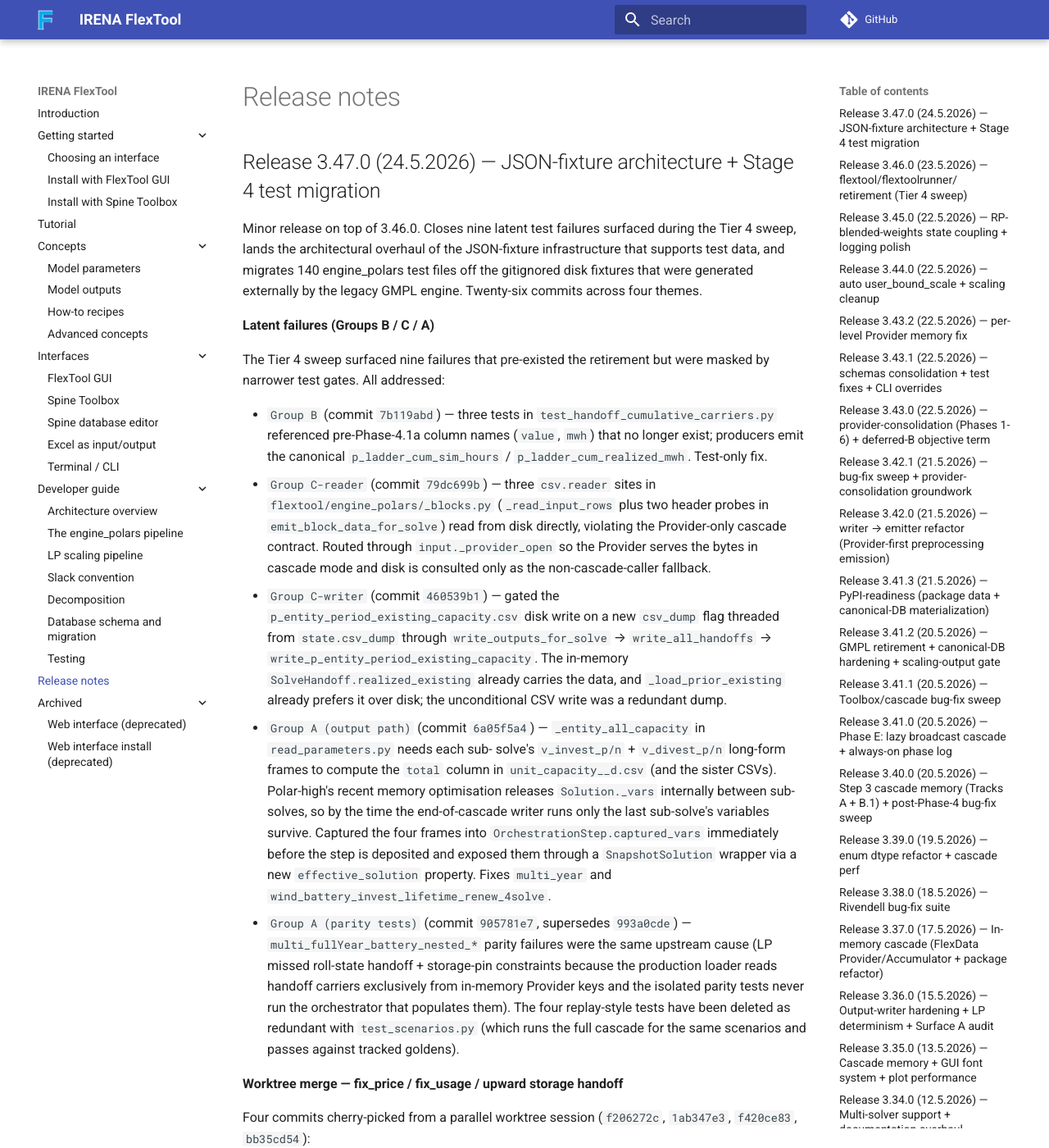
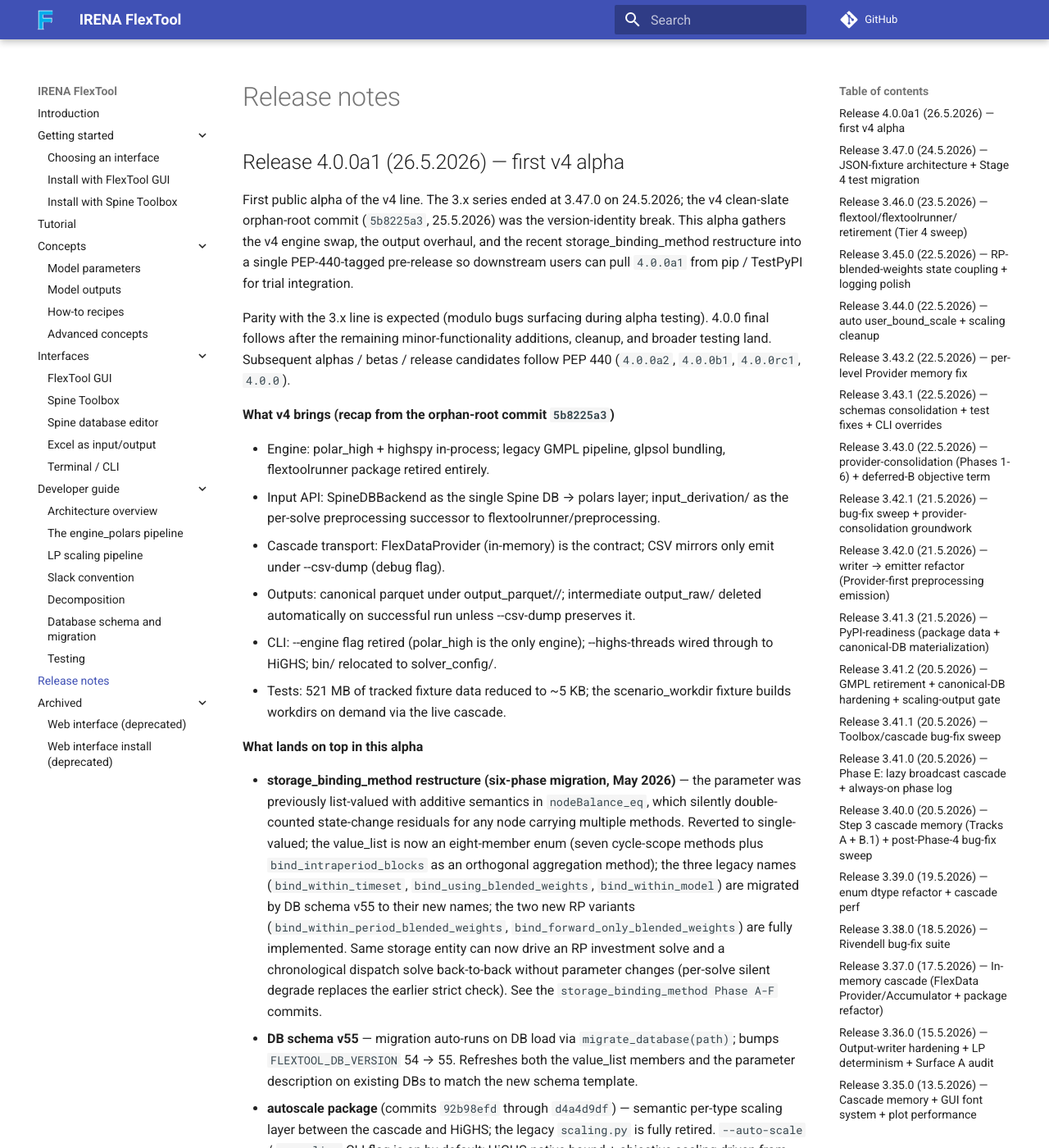
Before and after one commit to irena-flextool/flextool, an MkDocs documentation site: the page built from docs/release.md, in a window 1280 px wide and 1400 px high. Shown: the whole window at 82% size. Built offline with MkDocs 1.6.1 and Material for MkDocs 9.7.7, drawn with Linux system fonts in a browser that asks for light colours; comment, search, counter and statistics services are not loaded; some of the changed text lies outside the part shown.

Commit message:
v4.0.0a1 alpha pre-release
- pyproject.toml: version 3.45.0 -> 4.0.0a1 (PEP 440 first alpha).
  polar-high pinned to >=2.0.2.  highspy upper-capped at <=1.14.0
  (default install pulls 1.14.0; older 1.x remains installable for
  users who need to downgrade).
- RELEASE.md: new entry for 4.0.0a1 covering the v4 engine swap
  recap (from the orphan-root commit) plus what lands on top in
  this alpha (storage_binding_method restructure, DB schema v55,
  autoscale package) and known caveats.

Co-Authored-By: Claude Opus 4.7 (1M context) <noreply@anthropic.com>

```diff
--- a/RELEASE.md
+++ b/RELEASE.md
@@ -1,3 +1,81 @@
+## Release 4.0.0a1 (26.5.2026) — first v4 alpha
+
+First public alpha of the v4 line.  The 3.x series ended at 3.47.0
+on 24.5.2026; the v4 clean-slate orphan-root commit (`5b8225a3`,
+25.5.2026) was the version-identity break.  This alpha gathers the
+v4 engine swap, the output overhaul, and the recent
+storage_binding_method restructure into a single PEP-440-tagged
+pre-release so downstream users can pull `4.0.0a1` from pip /
+TestPyPI for trial integration.
+
+Parity with the 3.x line is expected (modulo bugs surfacing
+during alpha testing).  4.0.0 final follows after the remaining
+minor-functionality additions, cleanup, and broader testing land.
+Subsequent alphas / betas / release candidates follow PEP 440
+(`4.0.0a2`, `4.0.0b1`, `4.0.0rc1`, `4.0.0`).
+
+**What v4 brings (recap from the orphan-root commit `5b8225a3`)**
+
+- Engine: polar_high + highspy in-process; legacy GMPL pipeline,
+  glpsol bundling, flextoolrunner package retired entirely.
+- Input API: SpineDBBackend as the single Spine DB → polars layer;
+  input_derivation/ as the per-solve preprocessing successor to
+  flextoolrunner/preprocessing.
+- Cascade transport: FlexDataProvider (in-memory) is the contract;
+  CSV mirrors only emit under --csv-dump (debug flag).
+- Outputs: canonical parquet under output_parquet/<scenario>/;
+  intermediate output_raw/ deleted automatically on successful run
+  unless --csv-dump preserves it.
+- CLI: --engine flag retired (polar_high is the only engine);
+  --highs-threads wired through to HiGHS; bin/ relocated to
+  solver_config/.
+- Tests: 521 MB of tracked fixture data reduced to ~5 KB; the
+  scenario_workdir fixture builds workdirs on demand via the live
+  cascade.
+
+**What lands on top in this alpha**
+
+- **storage_binding_method restructure (six-phase migration, May
+  2026)** — the parameter was previously list-valued with additive
+  semantics in `nodeBalance_eq`, which silently double-counted
+  state-change residuals for any node carrying multiple methods.
+  Reverted to single-valued; the value_list is now an eight-member
+  enum (seven cycle-scope methods plus `bind_intraperiod_blocks`
+  as an orthogonal aggregation method); the three legacy names
+  (`bind_within_timeset`, `bind_using_blended_weights`,
+  `bind_within_model`) are migrated by DB schema v55 to their new
+  names; the two new RP variants
+  (`bind_within_period_blended_weights`,
+  `bind_forward_only_blended_weights`) are fully implemented.
+  Same storage entity can now drive an RP investment solve and a
+  chronological dispatch solve back-to-back without parameter
+  changes (per-solve silent degrade replaces the earlier strict
+  check).  See the `storage_binding_method Phase A-F` commits.
+- **DB schema v55** — migration auto-runs on DB load via
+  `migrate_database(path)`; bumps `FLEXTOOL_DB_VERSION` 54 → 55.
+  Refreshes both the value_list members and the parameter
+  description on existing DBs to match the new schema template.
+- **autoscale package** (commits `92b98efd` through `d4a4d9df`) —
+  semantic per-type scaling layer between the cascade and HiGHS;
+  the legacy `scaling.py` is fully retired.  `--auto-scale` /
+  `--scaling` CLI flag is on by default; HiGHS-native bound +
+  objective scaling driven from polar-high.
+
+**Known caveats for alpha users**
+
+- This is an alpha — bugs are expected.  Reports against any
+  scenario that worked under 3.47.0 but misbehaves under 4.0.0a1
+  are especially welcome and feed directly into the cleanup
+  before the 4.0.0 final.
+- One known parity-tolerance gap remains
+  (`tests/engine_polars/test_phase_e_g_multi_roll.py::test_fullYear_roll_matches_v3320_golden`,
+  rel 1e-6); pre-existing, orthogonal to the alpha-cycle changes.
+- Pre-v55 DBs that carried array-valued `storage_binding_method`
+  parameter values must be migrated before use; see the v52→v55
+  migration chain in `flextool/update_flextool/db_migration.py`.
+
+---
+
 ## Release 3.47.0 (24.5.2026) — JSON-fixture architecture + Stage 4 test migration
 
 Minor release on top of 3.46.0.  Closes nine latent test failures
```
Also changed, not shown: pyproject.toml (+10 -5 lines).
